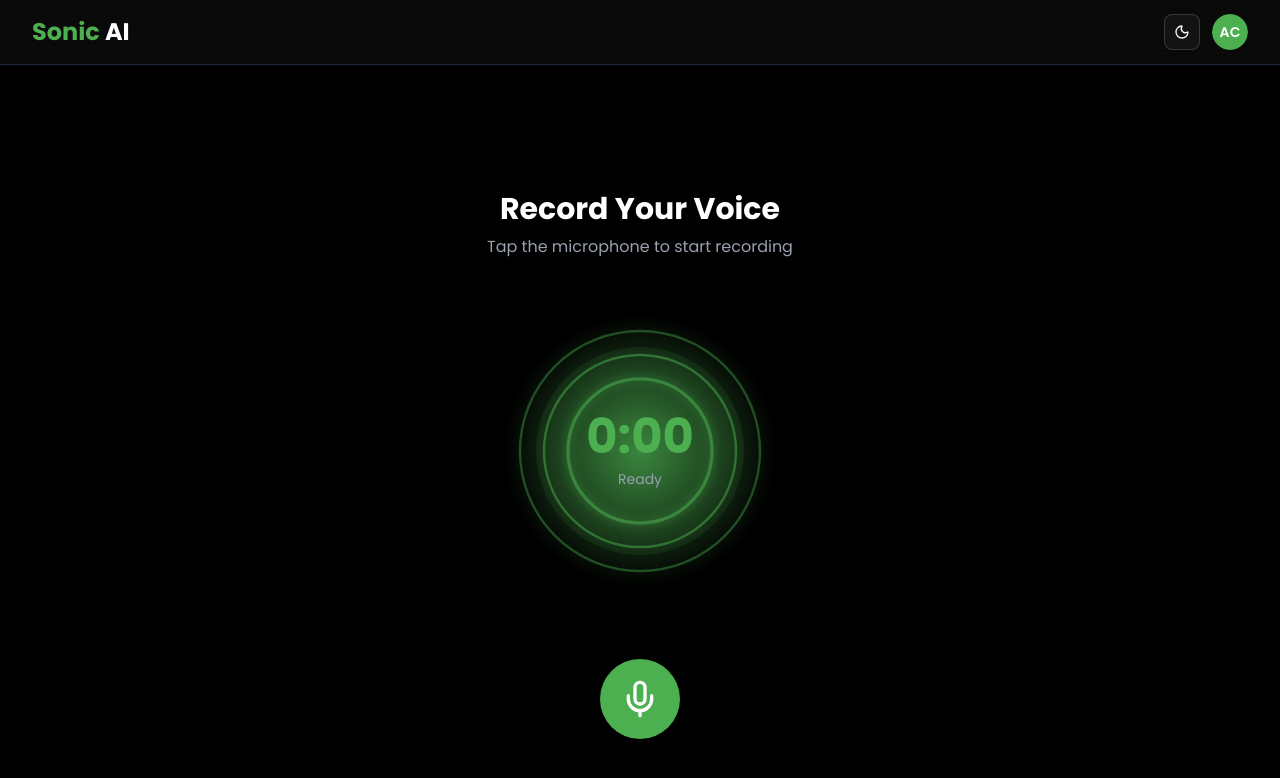
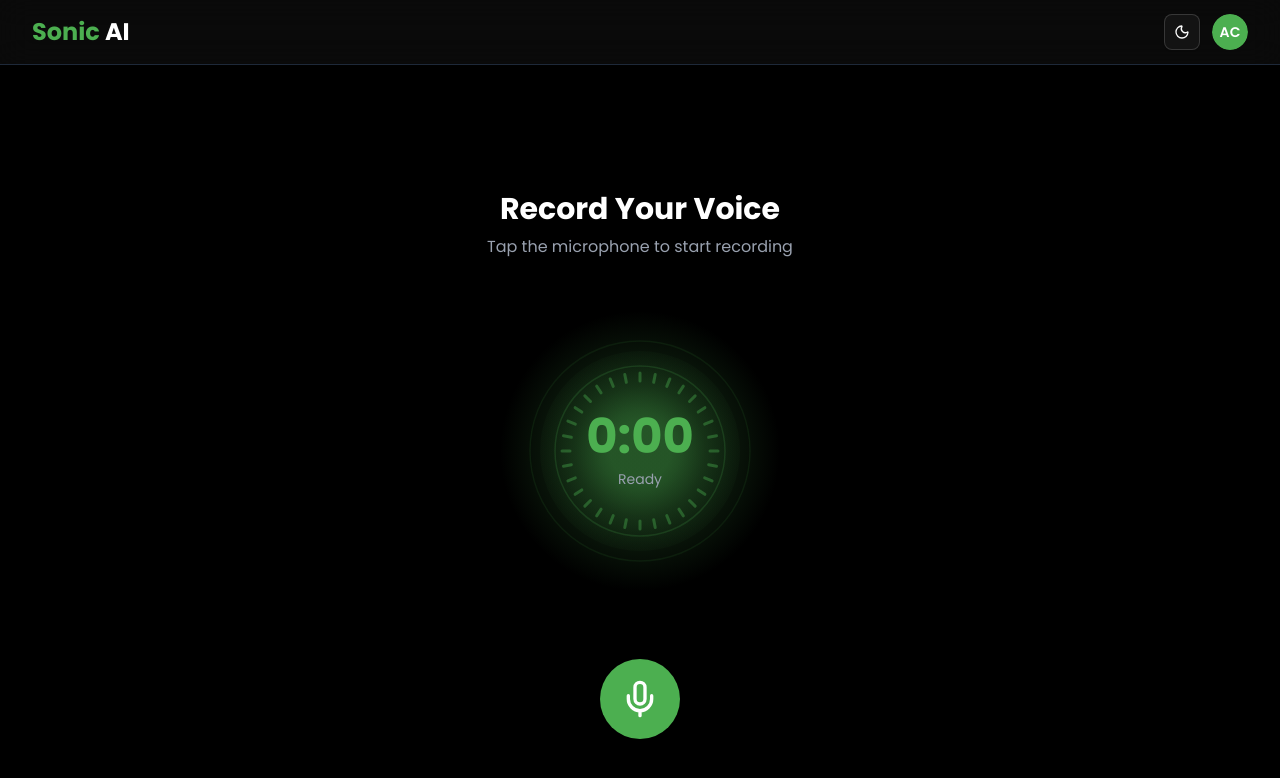
Before and after one commit to Njihia413/sonic_ai, a Next.js app in the folder frontend/: page /record in a window 1280 px wide. Shown: the top 778 px of the page. Built offline with nearby package versions, Linux system fonts and the light colour scheme.

Commit message:
feat: Add live audio waveform visualization with a minimum recording time indicator to the record page and update voice duration display in the home page.

```diff
--- a/frontend/app/record/page.tsx
+++ b/frontend/app/record/page.tsx
@@ -1,6 +1,6 @@
 'use client';
 
-import { useState, useEffect, useRef } from 'react';
+import { useState, useEffect, useRef, useCallback } from 'react';
 import { useRouter } from 'next/navigation';
 import { Mic, Pause, Play, Check, RotateCcw } from 'lucide-react';
 import { colors } from '@/lib/colors';
@@ -15,6 +15,8 @@ import {
 import { Input } from '@/components/ui/input';
 import { Label } from '@/components/ui/label';
 import { toast } from 'sonner';
+
+const MIN_RECORDING_TIME = 15; // seconds — visual countdown only
 
 const convertToWav = async (webmBlob: Blob): Promise<Blob> => {
   const audioContext = new AudioContext();
@@ -74,29 +76,57 @@ export default function RecordPage() {
   const [showNameModal, setShowNameModal] = useState(false);
   const [voiceName, setVoiceName] = useState('');
   const [isSubmitting, setIsSubmitting] = useState(false);
+
   const mediaRecorderRef = useRef<MediaRecorder | null>(null);
   const audioChunksRef = useRef<Blob[]>([]);
   const timerIntervalRef = useRef<NodeJS.Timeout | null>(null);
   const streamRef = useRef<MediaStream | null>(null);
+  const analyserRef = useRef<AnalyserNode | null>(null);
+  const audioContextRef = useRef<AudioContext | null>(null);
 
   useEffect(() => {
     return () => {
       if (timerIntervalRef.current) {
         clearInterval(timerIntervalRef.current);
       }
+
       if (mediaRecorderRef.current && mediaRecorderRef.current.state !== 'inactive') {
         mediaRecorderRef.current.stop();
       }
       if (streamRef.current) {
         streamRef.current.getTracks().forEach(track => track.stop());
       }
+      if (audioContextRef.current) {
+        audioContextRef.current.close();
+      }
     };
+  }, []);
+
+  const stopRecording = useCallback(() => {
+    if (mediaRecorderRef.current && mediaRecorderRef.current.state !== 'inactive') {
+      mediaRecorderRef.current.stop();
+      setIsRecording(false);
+      setIsPaused(false);
+      if (timerIntervalRef.current) {
+        clearInterval(timerIntervalRef.current);
+      }
+    }
   }, []);
 
   const startRecording = async () => {
     try {
       const stream = await navigator.mediaDevices.getUserMedia({ audio: true });
       streamRef.current = stream;
+
+      // Set up Web Audio API analyser for live waveform
+      const audioContext = new AudioContext();
+      audioContextRef.current = audioContext;
+      const source = audioContext.createMediaStreamSource(stream);
+      const analyser = audioContext.createAnalyser();
+      analyser.fftSize = 256;
+      source.connect(analyser);
+      analyserRef.current = analyser;
+
       const mediaRecorder = new MediaRecorder(stream);
       mediaRecorderRef.current = mediaRecorder;
       audioChunksRef.current = [];
@@ -113,6 +143,11 @@ export default function RecordPage() {
         setAudioBlob(wavBlob);
         if (streamRef.current) {
           streamRef.current.getTracks().forEach(track => track.stop());
+        }
+        if (audioContextRef.current) {
+          audioContextRef.current.close();
+          audioContextRef.current = null;
+          analyserRef.current = null;
         }
       };
 
@@ -146,17 +181,6 @@ export default function RecordPage() {
       timerIntervalRef.current = setInterval(() => {
         setRecordingTime((prev) => prev + 1);
       }, 1000);
-    }
-  };
-
-  const stopRecording = () => {
-    if (mediaRecorderRef.current && mediaRecorderRef.current.state !== 'inactive') {
-      mediaRecorderRef.current.stop();
-      setIsRecording(false);
-      setIsPaused(false);
-      if (timerIntervalRef.current) {
-        clearInterval(timerIntervalRef.current);
-      }
     }
   };
 
@@ -233,6 +257,9 @@ export default function RecordPage() {
     return `${mins}:${secs.toString().padStart(2, '0')}`;
   };
 
+
+  const progressRatio = Math.min(recordingTime / MIN_RECORDING_TIME, 1);
+
   return (
     <>
       <Navbar />
@@ -255,7 +282,11 @@ export default function RecordPage() {
         </div>
 
         <div className="relative flex items-center justify-center mb-12">
-          <WaveVisualization isActive={isRecording && !isPaused} />
+          <LiveWaveVisualization
+            isActive={isRecording && !isPaused}
+            analyser={analyserRef.current}
+            progressRatio={isRecording ? progressRatio : 0}
+          />
 
           <div className="absolute inset-0 flex items-center justify-center">
             <div className="text-center">
@@ -266,7 +297,11 @@ export default function RecordPage() {
                 {formatTime(recordingTime)}
               </div>
               <div className="text-sm text-gray-500 dark:text-gray-400">
-                {isRecording ? 'Recording' : audioBlob ? 'Complete' : 'Ready'}
+                {isRecording
+                  ? recordingTime < MIN_RECORDING_TIME
+                    ? `Min ${MIN_RECORDING_TIME - recordingTime}s more`
+                    : '✓ Min reached · stop anytime'
+                  : audioBlob ? 'Complete' : 'Ready'}
               </div>
             </div>
           </div>
@@ -325,7 +360,7 @@ export default function RecordPage() {
         {isRecording && (
           <div className="mt-8 text-center">
             <p className="text-sm text-gray-500 dark:text-gray-400">
-              Recommended: 5-30 seconds for best results
+              Recommended: 15-30 seconds for best results
             </p>
           </div>
         )}
@@ -396,122 +431,145 @@ export default function RecordPage() {
   );
 }
 
-function WaveVisualization({ isActive }: { isActive: boolean }) {
+// --- Live Waveform Visualization (Web Audio API AnalyserNode) ---
+function LiveWaveVisualization({ isActive, analyser, progressRatio }: {
+  isActive: boolean;
+  analyser: AnalyserNode | null;
+  progressRatio: number;
+}) {
+  const canvasRef = useRef<HTMLCanvasElement>(null);
+  const animationRef = useRef<number>(0);
+  const [frequencyData, setFrequencyData] = useState<number[]>(new Array(32).fill(0));
+
+  useEffect(() => {
+    if (!isActive || !analyser) {
+      return;
+    }
+
+    const bufferLength = analyser.frequencyBinCount;
+    const dataArray = new Uint8Array(bufferLength);
+
+    const animate = () => {
+      analyser.getByteFrequencyData(dataArray);
+
+      // Extract 32 evenly-spaced bins
+      const bars = 32;
+      const step = Math.floor(bufferLength / bars);
+      const newData: number[] = [];
+      for (let i = 0; i < bars; i++) {
+        newData.push(dataArray[i * step] / 255);
+      }
+      setFrequencyData(newData);
+      animationRef.current = requestAnimationFrame(animate);
+    };
+
+    animationRef.current = requestAnimationFrame(animate);
+    return () => cancelAnimationFrame(animationRef.current);
+  }, [isActive, analyser]);
+
+  // Draw using canvas for smooth rendering
+  useEffect(() => {
+    const canvas = canvasRef.current;
+    if (!canvas) return;
+    const ctx = canvas.getContext('2d');
+    if (!ctx) return;
+
+    const dpr = window.devicePixelRatio || 1;
+    const size = 320;
+    canvas.width = size * dpr;
+    canvas.height = size * dpr;
+    ctx.scale(dpr, dpr);
+
+    const centerX = size / 2;
+    const centerY = size / 2;
+
+    ctx.clearRect(0, 0, size, size);
+
+    // Outer pulsing glow circle
+    const gradient = ctx.createRadialGradient(centerX, centerY, 40, centerX, centerY, 140);
+    gradient.addColorStop(0, `${colors.emeraldGreen}40`);
+    gradient.addColorStop(0.7, `${colors.emeraldGreen}15`);
+    gradient.addColorStop(1, `${colors.emeraldGreen}00`);
+    ctx.fillStyle = gradient;
+    ctx.beginPath();
+    ctx.arc(centerX, centerY, 140, 0, Math.PI * 2);
+    ctx.fill();
+
+    // Inner glow
+    const innerGradient = ctx.createRadialGradient(centerX, centerY, 30, centerX, centerY, 100);
+    innerGradient.addColorStop(0, `${colors.emeraldGreen}50`);
+    innerGradient.addColorStop(0.5, `${colors.emeraldGreen}20`);
+    innerGradient.addColorStop(1, `${colors.emeraldGreen}08`);
+    ctx.fillStyle = innerGradient;
+    ctx.beginPath();
+    ctx.arc(centerX, centerY, 100, 0, Math.PI * 2);
+    ctx.fill();
+
+    // Progress ring (15s minimum visual indicator)
+    if (progressRatio > 0) {
+      const ringRadius = 130;
+      const startAngle = -Math.PI / 2;
+      const endAngle = startAngle + (2 * Math.PI * progressRatio);
+
+      // Background ring
+      ctx.beginPath();
+      ctx.arc(centerX, centerY, ringRadius, 0, Math.PI * 2);
+      ctx.strokeStyle = `${colors.emeraldGreen}15`;
+      ctx.lineWidth = 4;
+      ctx.stroke();
+
+      // Progress arc — amber while counting down, fades to emerald when done
+      ctx.beginPath();
+      ctx.arc(centerX, centerY, ringRadius, startAngle, endAngle);
+      const ringColor = progressRatio >= 1 ? colors.emeraldGreen : '#F59E0B';
+      const ringOpacity = progressRatio >= 1 ? '50' : 'CC';
+      ctx.strokeStyle = `${ringColor}${ringOpacity}`;
+      ctx.lineWidth = 4;
+      ctx.lineCap = 'round';
+      ctx.stroke();
+    }
+
+    // Radial frequency bars
+    const barCount = frequencyData.length;
+    const baseRadius = 70;
+
+    for (let i = 0; i < barCount; i++) {
+      const angle = (i / barCount) * Math.PI * 2 - Math.PI / 2;
+      const value = frequencyData[i];
+      const barLength = 8 + value * 35;
+
+      const startX = centerX + Math.cos(angle) * baseRadius;
+      const startY = centerY + Math.sin(angle) * baseRadius;
+      const endX = centerX + Math.cos(angle) * (baseRadius + barLength);
+      const endY = centerY + Math.sin(angle) * (baseRadius + barLength);
+
+      ctx.beginPath();
+      ctx.moveTo(startX, startY);
+      ctx.lineTo(endX, endY);
+      ctx.strokeStyle = `${colors.emeraldGreen}${Math.round((0.4 + value * 0.6) * 255).toString(16).padStart(2, '0')}`;
+      ctx.lineWidth = 3;
+      ctx.lineCap = 'round';
+      ctx.stroke();
+    }
+
+    // Static ring outlines (decorative)
+    [85, 110].forEach((r, i) => {
+      ctx.beginPath();
+      ctx.arc(centerX, centerY, r, 0, Math.PI * 2);
+      ctx.strokeStyle = `${colors.emeraldGreen}${i === 0 ? '30' : '18'}`;
+      ctx.lineWidth = 1.5;
+      ctx.stroke();
+    });
+
+  }, [frequencyData, progressRatio]);
+
   return (
     <div className="relative w-80 h-80">
-      <svg viewBox="0 0 200 200" className="w-full h-full">
-        <defs>
-          <radialGradient id="waveGradientOuter" cx="50%" cy="50%" r="50%">
-            <stop offset="0%" stopColor={colors.emeraldGreen} stopOpacity="0.4" />
-            <stop offset="70%" stopColor={colors.emeraldGreen} stopOpacity="0.2" />
-            <stop offset="100%" stopColor={colors.emeraldGreen} stopOpacity="0" />
-          </radialGradient>
-
-          <radialGradient id="waveGradientInner" cx="50%" cy="50%" r="50%">
-            <stop offset="0%" stopColor={colors.emeraldGreen} stopOpacity="0.6" />
-            <stop offset="50%" stopColor={colors.emeraldGreen} stopOpacity="0.3" />
-            <stop offset="100%" stopColor={colors.emeraldGreen} stopOpacity="0.1" />
-          </radialGradient>
-
-          <filter id="glow">
-            <feGaussianBlur stdDeviation="3" result="coloredBlur"/>
-            <feMerge>
-              <feMergeNode in="coloredBlur"/>
-              <feMergeNode in="SourceGraphic"/>
-            </feMerge>
-          </filter>
-        </defs>
-
-        <circle
-          cx="100"
-          cy="100"
-          r="85"
-          fill="url(#waveGradientOuter)"
-          className={`transition-all duration-1000 ${isActive ? 'animate-pulse' : ''}`}
-          style={{ animationDuration: '2s' }}
-        />
-
-        <circle
-          cx="100"
-          cy="100"
-          r="65"
-          fill="url(#waveGradientInner)"
-          className={`transition-all duration-1000 ${isActive ? 'animate-pulse' : ''}`}
-          style={{ animationDuration: '1.5s' }}
-        />
-
-        <circle
-          cx="100"
-          cy="100"
-          r="75"
-          fill="none"
-          stroke={colors.emeraldGreen}
-          strokeWidth="1.5"
-          opacity="0.4"
-          className={isActive ? 'animate-ping' : ''}
-          style={{ animationDuration: '2.5s' }}
-        />
-
-        <circle
-          cx="100"
-          cy="100"
-          r="60"
-          fill="none"
-          stroke={colors.emeraldGreen}
-          strokeWidth="1.5"
-          opacity="0.5"
-          className={isActive ? 'animate-ping' : ''}
-          style={{ animationDuration: '2s', animationDelay: '0.3s' }}
-        />
-
-        <circle
-          cx="100"
-          cy="100"
-          r="45"
-          fill="none"
-          stroke={colors.emeraldGreen}
-          strokeWidth="2"
-          opacity="0.6"
-          filter="url(#glow)"
-          className={isActive ? 'animate-ping' : ''}
-          style={{ animationDuration: '1.5s', animationDelay: '0.5s' }}
-        />
-
-        {isActive && (
-          <>
-            {[...Array(12)].map((_, i) => {
-              const angle = (i * 30 * Math.PI) / 180;
-              const baseRadius = 48;
-              // Use deterministic values based on index instead of Math.random()
-              const barLength = 8 + ((i * 7) % 5);
-              const startX = 100 + Math.cos(angle) * baseRadius;
-              const startY = 100 + Math.sin(angle) * baseRadius;
-              const endX = 100 + Math.cos(angle) * (baseRadius + barLength);
-              const endY = 100 + Math.sin(angle) * (baseRadius + barLength);
-
-              return (
-                <line
-                  key={i}
-                  x1={startX}
-                  y1={startY}
-                  x2={endX}
-                  y2={endY}
-                  stroke={colors.emeraldGreen}
-                  strokeWidth="2.5"
-                  strokeLinecap="round"
-                  opacity="0.8"
-                  filter="url(#glow)"
-                  className="animate-pulse"
-                  style={{
-                    animationDuration: `${0.8 + ((i * 3) % 5) * 0.1}s`,
-                    animationDelay: `${i * 0.08}s`
-                  }}
-                />
-              );
-            })}
-          </>
-        )}
-      </svg>
+      <canvas
+        ref={canvasRef}
+        className="w-full h-full"
+        style={{ width: 320, height: 320 }}
+      />
     </div>
   );
 }
```
